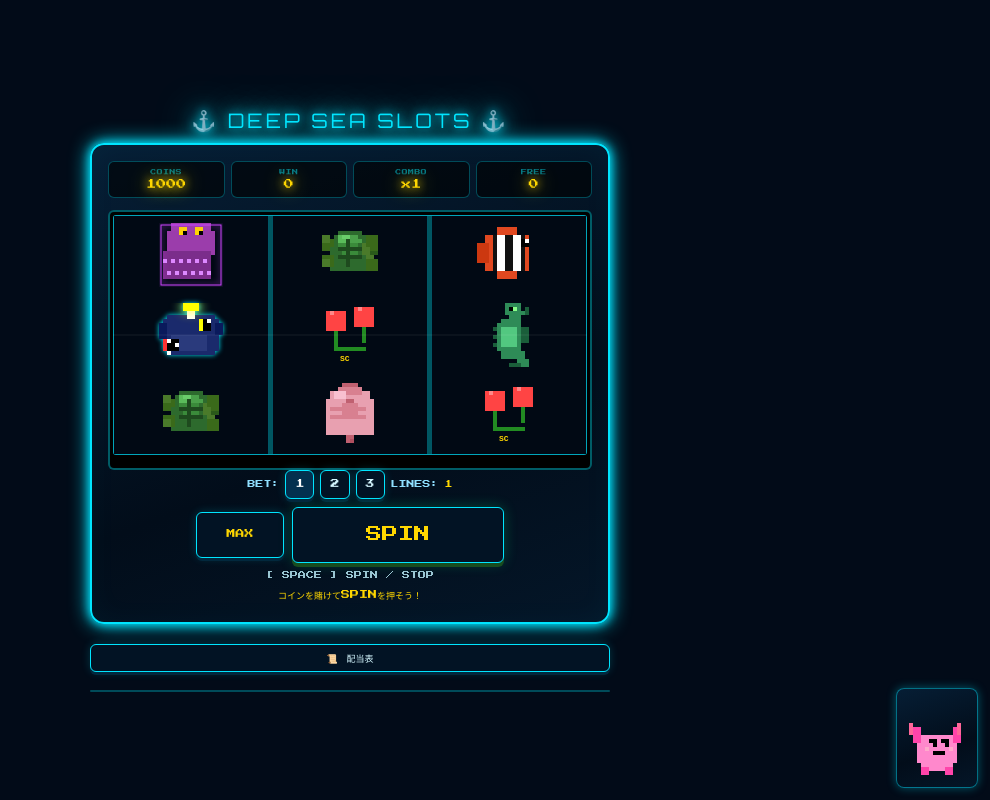
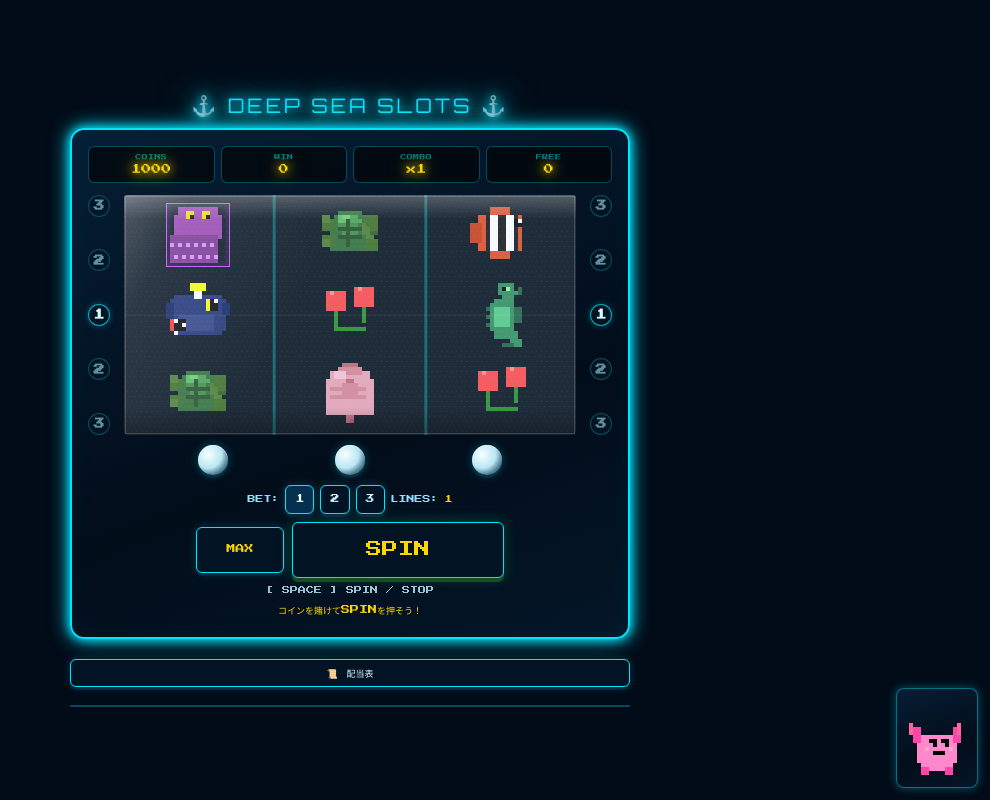
Before and after one commit to ppp6143/Deep-Sea-Slots, a React (Vite) app: page / in a window 1280 px wide. Shown: the whole page, without its empty margins (290-1280 px from the left). Built offline with nearby package versions, Linux system fonts and the light colour scheme.

Commit message:
Refine reel layout, line markers, and slot visuals

```diff
--- a/src/App.tsx
+++ b/src/App.tsx
@@ -6,6 +6,7 @@ import { GameCanvas } from './components/GameCanvas';
 import { InfoBar } from './components/InfoBar';
 import { Overlays } from './components/Overlays';
 import { PaySymbol } from './components/PaySymbol';
+import { ReelFrame } from './components/ReelFrame';
 import { useAudio } from './hooks/useAudio';
 import { useGameState } from './hooks/useGameState';
 import { useKeyboard } from './hooks/useKeyboard';
@@ -58,6 +59,7 @@ export default function App() {
   const [symbols, setSymbols] = useState<CanvasImageSource[]>([]);
   const [ptOpen, setPtOpen] = useState(false);
   const [bonusMsg, setBonusMsg] = useState('');
+  const [pressedReel, setPressedReel] = useState<number | null>(null);
 
   const stateRef = useRef(state);
   const stripsRef = useRef<[number[], number[], number[]]>(makeReelSet());
@@ -170,6 +172,8 @@ export default function App() {
     const snap = createSnap(mainPosRef.current[r], target, L);
     snap.reel = r;
     mainSnapRef.current = snap;
+    setPressedReel(r);
+    window.setTimeout(() => setPressedReel((v) => (v === r ? null : v)), 170);
     audio.coin();
   }, [audio, dispatch]);
 
@@ -263,6 +267,17 @@ export default function App() {
     else handleSpin();
   });
 
+  useEffect(() => {
+    const onKey = (e: KeyboardEvent): void => {
+      if (e.repeat) return;
+      if (e.key.toLowerCase() !== 'b') return;
+      e.preventDefault();
+      if (!stateRef.current.bonusActive) startBonus();
+    };
+    document.addEventListener('keydown', onKey);
+    return () => document.removeEventListener('keydown', onKey);
+  }, [startBonus]);
+
   const onFrame = useCallback((dt: number) => {
     const scale = dt / 16.666;
 
@@ -349,7 +364,9 @@ export default function App() {
         <div className={styles.title}>⚓ DEEP SEA SLOTS ⚓</div>
         <div className={styles.machine}>
           <InfoBar coins={state.coins} win={state.win} combo={state.combo} free={state.freeSpin} />
+          {!state.bonusActive && (
             <div className={styles.reelsOuter}>
+              <div className={styles.reelStage}>
                 <GameCanvas
                   runtime={{
                     mainPos: mainPosRef,
@@ -365,7 +382,10 @@ export default function App() {
                   combo={state.combo}
                   onFrame={onFrame}
                 />
+                <ReelFrame bet={state.bet} stopState={state.stopState} pressedReel={pressedReel} />
               </div>
+            </div>
+          )}
           <Controls
             bet={state.bet}
             linesCount={state.linesCount}
@@ -401,6 +421,26 @@ export default function App() {
           winMsg={bonusMsg}
           onAction={handleBonusAction}
           onEnd={endBonus}
+          reels={
+            <div className={styles.bonusReelsOuter}>
+              <GameCanvas
+                runtime={{
+                  mainPos: mainPosRef,
+                  bonusPos: bonusPosRef,
+                  strips: stripsRef,
+                  bonusStrips: bonusStripsRef,
+                  particles: particlesRef,
+                }}
+                symbols={symbols}
+                bonusActive={state.bonusActive}
+                reachOn={state.reachOn}
+                isSpinning
+                combo={state.combo}
+                onFrame={onFrame}
+                className={styles.bonusCanvas}
+              />
+            </div>
+          }
         />
       </div>
     </div>
--- a/src/components/BonusScreen.tsx
+++ b/src/components/BonusScreen.tsx
@@ -1,3 +1,4 @@
+import type { ReactNode } from 'react';
 import styles from '../styles/App.module.css';
 
 interface Props {
@@ -8,9 +9,10 @@ interface Props {
   winMsg: string;
   onAction: () => void;
   onEnd: () => void;
+  reels?: ReactNode;
 }
 
-export function BonusScreen({ open, free, total, stopState, winMsg, onAction, onEnd }: Props) {
+export function BonusScreen({ open, free, total, stopState, winMsg, onAction, onEnd, reels }: Props) {
   if (!open) return null;
   const label = stopState === 0 ? (free <= 0 ? 'FINISH!' : 'FREE SPIN!') : `STOP  ${['左', '中', '右'][stopState - 1] ?? ''}`;
 
@@ -21,6 +23,7 @@ export function BonusScreen({ open, free, total, stopState, winMsg, onAction, on
         <div className={styles.bonusStat}><span>FREE SPINS</span><strong>{free}</strong></div>
         <div className={styles.bonusStat}><span>獲得コイン</span><strong>{total}</strong></div>
       </div>
+      <div className={styles.bonusMachine}>{reels}</div>
       <div className={styles.bonusMsg}>{winMsg}</div>
       <button className={styles.bonusBtn} onPointerDown={(e) => { e.preventDefault(); onAction(); }}>{label}</button>
       <button className={styles.bonusExit} onClick={onEnd}>ボーナス終了</button>
--- a/src/components/GameCanvas.tsx
+++ b/src/components/GameCanvas.tsx
@@ -18,6 +18,7 @@ interface Props {
   isSpinning: boolean;
   combo: number;
   onFrame: (dt: number) => void;
+  className?: string;
 }
 
 interface Bubble {
@@ -29,9 +30,11 @@ interface Bubble {
   a: number;
 }
 
-export function GameCanvas({ runtime, symbols, bonusActive, reachOn, isSpinning, combo, onFrame }: Props) {
+export function GameCanvas({ runtime, symbols, bonusActive, reachOn, isSpinning, combo, onFrame, className }: Props) {
   const ref = useRef<HTMLCanvasElement | null>(null);
   const timeRef = useRef(0);
+  const GLASS_ALPHA = 0.16;
+  const GLASS_DOT_ALPHA = 0.1;
   const bubbles = useMemo<Bubble[]>(() => Array.from({ length: 24 }, () => ({
     x: Math.random() * 520,
     y: 360 + Math.random() * 300,
@@ -136,24 +139,11 @@ export function GameCanvas({ runtime, symbols, bonusActive, reachOn, isSpinning,
           const img = symbols[sym];
           const dy = y + (i - frac) * cellH;
           if (img) {
-            if (sym === 0 || sym === 9) {
-              ctx.shadowColor = sym === 0 ? '#ffd700' : '#ff3366';
-              ctx.shadowBlur = 9;
-            } else if (sym === 1 || sym === 8) {
-              ctx.shadowColor = '#00e5ff';
-              ctx.shadowBlur = 5;
-            } else {
-              ctx.shadowBlur = 0;
-            }
             ctx.drawImage(img, x + (reelW - 64) / 2, dy + 8, 64, 64);
-            ctx.shadowBlur = 0;
           }
         }
         ctx.restore();
 
-        ctx.strokeStyle = 'rgba(0,229,255,0.35)';
-        ctx.lineWidth = 1;
-        ctx.strokeRect(x + 0.5, y + 0.5, reelW - 1, 239);
       }
 
       const sep1 = reelW;
@@ -161,8 +151,43 @@ export function GameCanvas({ runtime, symbols, bonusActive, reachOn, isSpinning,
       ctx.fillStyle = 'rgba(0,229,255,0.38)';
       ctx.fillRect(sep1, reelAreaY, reelGap, reelAreaH);
       ctx.fillRect(sep2, reelAreaY, reelGap, reelAreaH);
-      ctx.strokeStyle = 'rgba(0,229,255,0.55)';
-      ctx.strokeRect(0.5, 0.5, reelAreaW - 1, reelAreaH - 1);
+
+      // CRT-like glass overlay: subtle tint + pixel grain + reflection.
+      ctx.save();
+      ctx.fillStyle = `rgba(185,220,255,${GLASS_ALPHA})`;
+      ctx.fillRect(reelAreaX, reelAreaY, reelAreaW, reelAreaH);
+
+      // Coarser dot grain for a chunkier pixel-glass look.
+      ctx.fillStyle = `rgba(230,245,255,${GLASS_DOT_ALPHA})`;
+      for (let gy = reelAreaY + 1; gy < reelAreaY + reelAreaH; gy += 5) {
+        for (let gx = reelAreaX + ((gy / 5) % 2) * 2; gx < reelAreaX + reelAreaW; gx += 5) {
+          ctx.fillRect(gx, gy, 1, 1);
+        }
+      }
+
+      const glare = ctx.createLinearGradient(reelAreaX, reelAreaY, reelAreaX + reelAreaW, reelAreaY + reelAreaH);
+      glare.addColorStop(0, 'rgba(255,255,255,0.22)');
+      glare.addColorStop(0.12, 'rgba(255,255,255,0.06)');
+      glare.addColorStop(0.4, 'rgba(255,255,255,0)');
+      glare.addColorStop(1, 'rgba(255,255,255,0)');
+      ctx.fillStyle = glare;
+      ctx.fillRect(reelAreaX, reelAreaY, reelAreaW, reelAreaH);
+
+      const topShade = ctx.createLinearGradient(reelAreaX, reelAreaY, reelAreaX, reelAreaY + 24);
+      topShade.addColorStop(0, 'rgba(255,255,255,0.24)');
+      topShade.addColorStop(1, 'rgba(255,255,255,0)');
+      ctx.fillStyle = topShade;
+      ctx.fillRect(reelAreaX, reelAreaY, reelAreaW, 24);
+
+      const bottomShade = ctx.createLinearGradient(reelAreaX, reelAreaY + reelAreaH - 28, reelAreaX, reelAreaY + reelAreaH);
+      bottomShade.addColorStop(0, 'rgba(0,0,0,0)');
+      bottomShade.addColorStop(1, 'rgba(0,0,0,0.26)');
+      ctx.fillStyle = bottomShade;
+      ctx.fillRect(reelAreaX, reelAreaY + reelAreaH - 28, reelAreaW, 28);
+
+      ctx.strokeStyle = 'rgba(255,255,255,0.17)';
+      ctx.strokeRect(reelAreaX + 1.5, reelAreaY + 1.5, reelAreaW - 3, reelAreaH - 3);
+      ctx.restore();
 
       ctx.fillStyle = `rgba(255,255,255,${isSpinning ? 0.08 : 0.04})`;
       ctx.fillRect(0, reelAreaH * 0.5 - 1, reelAreaW, 2);
@@ -216,5 +241,5 @@ export function GameCanvas({ runtime, symbols, bonusActive, reachOn, isSpinning,
     };
   }, [bubbles, bonusActive, combo, isSpinning, onFrame, runtime, symbols, reachOn]);
 
-  return <canvas ref={ref} className={styles.gameCanvas} />;
+  return <canvas ref={ref} className={className ?? styles.gameCanvas} />;
 }
--- /dev/null
+++ b/src/components/ReelFrame.tsx
@@ -0,0 +1,49 @@
+import styles from '../styles/App.module.css';
+
+interface Props {
+  bet: 1 | 2 | 3;
+  stopState: number;
+  pressedReel: number | null;
+}
+
+function activeForLine(lineId: 1 | 2 | 3, bet: 1 | 2 | 3): boolean {
+  if (lineId === 1) return bet >= 1;
+  if (lineId === 2) return bet >= 2;
+  return bet >= 3;
+}
+
+export function ReelFrame({ bet, stopState, pressedReel }: Props) {
+  const l1 = activeForLine(1, bet);
+  const l2 = activeForLine(2, bet);
+  const l3 = activeForLine(3, bet);
+
+  return (
+    <>
+      <div className={`${styles.lineMarks} ${styles.left}`}>
+        <span className={`${styles.mark} ${l3 ? styles.markOn : ''}`}>3</span>
+        <span className={`${styles.mark} ${l2 ? styles.markOn : ''}`}>2</span>
+        <span className={`${styles.mark} ${l1 ? styles.markOn : ''}`}>1</span>
+        <span className={`${styles.mark} ${l2 ? styles.markOn : ''}`}>2</span>
+        <span className={`${styles.mark} ${l3 ? styles.markOn : ''}`}>3</span>
+      </div>
+
+      <div className={`${styles.lineMarks} ${styles.right}`}>
+        <span className={`${styles.mark} ${l3 ? styles.markOn : ''}`}>3</span>
+        <span className={`${styles.mark} ${l2 ? styles.markOn : ''}`}>2</span>
+        <span className={`${styles.mark} ${l1 ? styles.markOn : ''}`}>1</span>
+        <span className={`${styles.mark} ${l2 ? styles.markOn : ''}`}>2</span>
+        <span className={`${styles.mark} ${l3 ? styles.markOn : ''}`}>3</span>
+      </div>
+
+      <div className={styles.reelStopRow}>
+        {[0, 1, 2].map((i) => {
+          const stopped = stopState > i + 1;
+          const pressed = pressedReel === i;
+          return (
+            <button key={i} type="button" tabIndex={-1} aria-hidden="true" className={`${styles.reelStopCap} ${stopped ? styles.stopped : ''} ${pressed ? styles.pressed : ''}`} />
+          );
+        })}
+      </div>
+    </>
+  );
+}
--- a/src/styles/App.module.css
+++ b/src/styles/App.module.css
@@ -9,7 +9,7 @@
 
 .wrap {
   width: 100%;
-  max-width: 520px;
+  max-width: 560px;
   position: relative;
   display: flex;
   flex-direction: column;
@@ -54,11 +54,16 @@
 .hot { color: var(--accent2); }
 
 .reelsOuter {
-  background: #000;
-  border: 2px solid rgba(0, 229, 255, 0.4);
-  border-radius: 6px;
-  padding: 3px;
-  overflow: hidden;
+  background: transparent;
+  border: 0;
+  border-radius: 0;
+  padding: 0 36px 0;
+  overflow: visible;
+}
+.reelStage {
+  position: relative;
+  width: min(100%, 456px);
+  margin: 0 auto;
 }
 
 .gameCanvas {
@@ -68,8 +73,71 @@
   background: #010a14;
   border-radius: 3px;
   border: 0;
-  margin-bottom: 10px;
+  margin-bottom: 0;
   will-change: transform;
+}
+
+.lineMarks {
+  position: absolute;
+  top: 0;
+  height: 240px;
+  display: flex;
+  flex-direction: column;
+  justify-content: space-between;
+  pointer-events: none;
+  z-index: 3;
+}
+.left { left: -36px; }
+.right { right: -36px; }
+.mark {
+  width: 22px;
+  height: 22px;
+  border-radius: 999px;
+  background: rgba(3, 22, 35, 0.8);
+  border: 1px solid rgba(0, 229, 255, 0.28);
+  color: rgba(165, 228, 246, 0.6);
+  font-size: 11px;
+  font-weight: 700;
+  display: inline-flex;
+  align-items: center;
+  justify-content: center;
+}
+.markOn {
+  border-color: rgba(0, 229, 255, 0.72);
+  color: #d9fbff;
+  box-shadow: 0 0 6px rgba(0, 229, 255, 0.32);
+}
+
+.reelStopRow {
+  margin-top: 8px;
+  padding: 2px 20px 10px;
+  display: grid;
+  grid-template-columns: repeat(3, 1fr);
+  gap: 0;
+}
+.reelStopCap {
+  width: 30px;
+  height: 30px;
+  justify-self: center;
+  border-radius: 999px;
+  border: 1px solid rgba(160, 240, 255, 0.9);
+  background: radial-gradient(circle at 34% 32%, #f8ffff, #b9e6f3 48%, #56849b 70%, #163243);
+  box-shadow: 0 0 10px rgba(0, 229, 255, 0.3), inset 0 1px 0 rgba(255, 255, 255, 0.6), 0 3px 0 #07202e;
+  transform: translateY(0);
+  border: 0;
+  padding: 0;
+}
+.pressed {
+  animation: reelPress 170ms ease-out;
+}
+.stopped {
+  box-shadow: 0 0 12px rgba(0, 255, 136, 0.42), inset 0 1px 0 rgba(255, 255, 255, 0.7), 0 3px 0 #103425;
+}
+
+@keyframes reelPress {
+  0% { transform: translateY(0); }
+  45% { transform: translateY(2px); }
+  100% { transform: translateY(0); }
 }
 
 .controls { text-align: center; }
@@ -126,7 +194,7 @@
   margin-top: 8px;
   background: rgba(1, 10, 18, .92);
 }
-.open { max-height: 440px; }
+.open { max-height: 640px; }
 .ptTitle {
   color: var(--gold);
   text-align: center;
@@ -199,6 +267,32 @@
 .bonusStat { padding: 12px; border: 1px solid rgba(0,229,255,.4); border-radius: 6px; min-width: 140px; text-align: center; }
 .bonusStat span { display: block; font-size: 8px; color: #9ac6d3; margin-bottom: 6px; }
 .bonusStat strong { font-size: 14px; color: var(--gold); }
+.bonusOverlay {
+  background:
+    radial-gradient(circle at 20% 15%, rgba(255, 80, 180, 0.28), transparent 40%),
+    radial-gradient(circle at 80% 25%, rgba(255, 120, 210, 0.2), transparent 45%),
+    linear-gradient(160deg, rgba(32, 6, 40, 0.92), rgba(10, 3, 24, 0.95));
+  backdrop-filter: blur(2px);
+}
+.bonusMachine {
+  width: min(100%, 420px);
+  margin-bottom: 12px;
+}
+.bonusReelsOuter {
+  background: rgba(0, 0, 0, 0.62);
+  border: 2px solid rgba(255, 90, 180, 0.75);
+  border-radius: 8px;
+  padding: 4px;
+  box-shadow: 0 0 16px rgba(255, 85, 190, 0.35), 0 0 34px rgba(255, 85, 190, 0.2);
+}
+.bonusCanvas {
+  width: 100%;
+  height: 240px;
+  display: block;
+  border-radius: 4px;
+  background: #11081a;
+  will-change: transform;
+}
 .bonusMsg { min-height: 20px; margin-bottom: 10px; font-size: 10px; color: var(--gold); }
 .bonusBtn {
   min-width: 210px;
@@ -211,8 +305,14 @@
 .bonusExit { min-width: 190px; height: 44px; }
 
 @media (max-width: 520px) {
+  .wrap { max-width: 100%; }
+  .reelsOuter { padding: 0 28px 0; }
+  .left { left: -28px; }
+  .right { right: -28px; }
+  .mark { width: 20px; height: 20px; font-size: 10px; }
   .maxBtn { min-width: 82px; height: 44px; }
   .spinBtn { min-width: 180px; height: 52px; font-size: 14px; }
   .bonusBtn { min-width: 182px; height: 48px; font-size: 13px; }
   .ptRow { grid-template-columns: 30px 1.2fr 1.6fr; }
+  .bonusMachine { width: 100%; }
 }
```
Also changed, not shown: src/utils/drawSym.ts (+20 -21 lines), 1 other file (tests, documents, lock files or other folders). Lines whose indentation alone changed are shown as unchanged.
